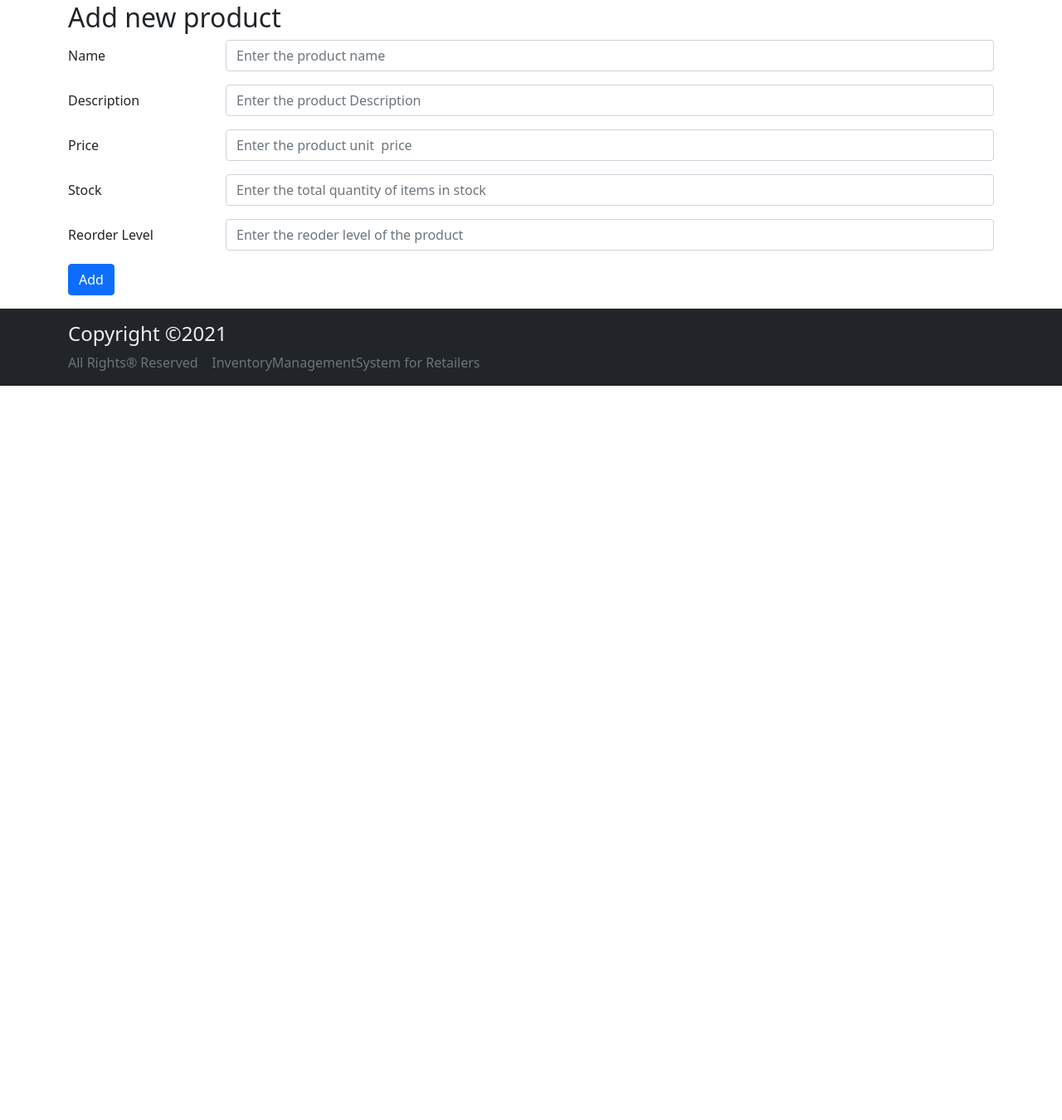
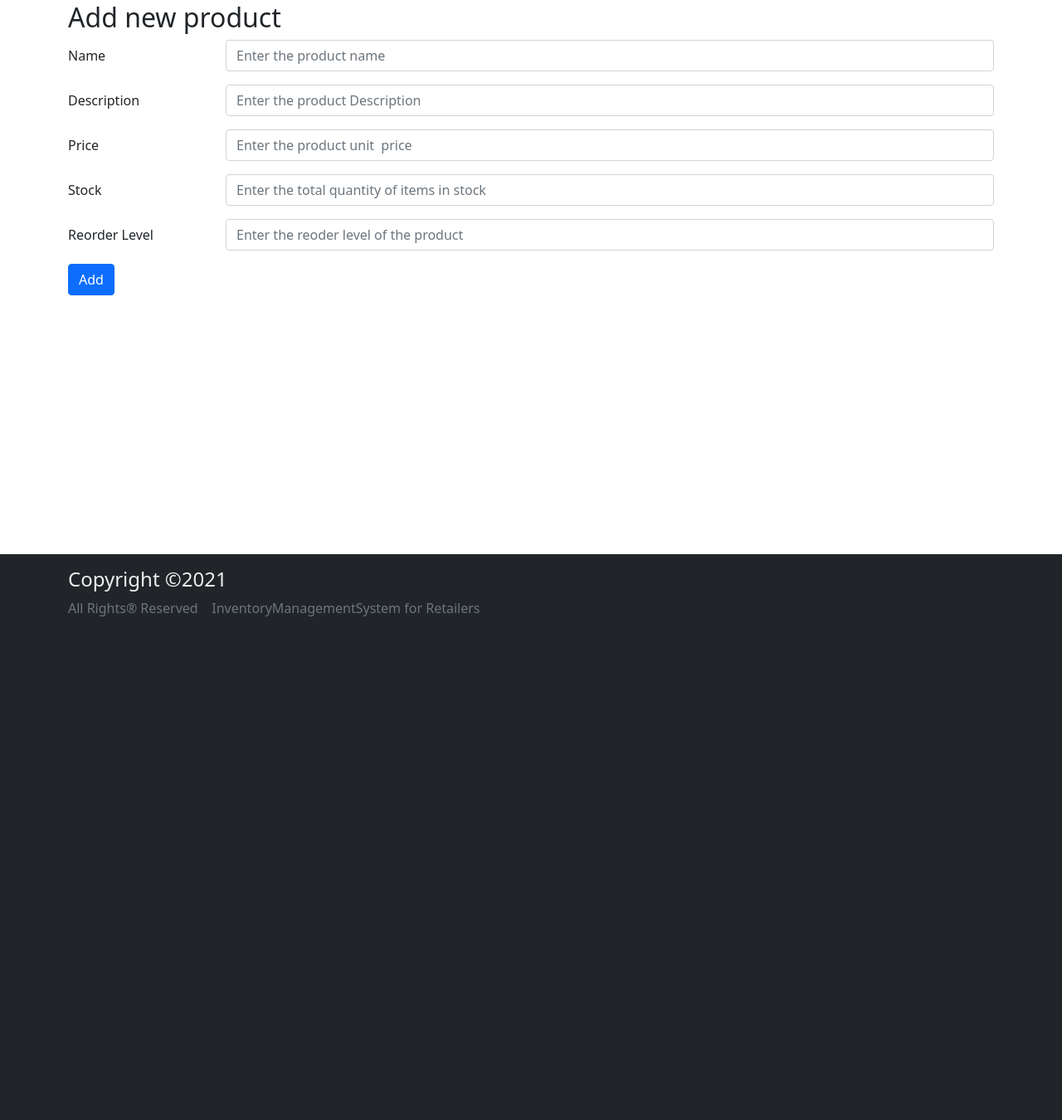
Before and after one commit to smartinternz02/SPS-10128-Inventory-Managment-System-for-Retailers, a Flask app: page /add in a window 1280 px wide. Shown: the part 70-1420 px from the top of the page at 83% size. Before the commit the page ends 535 px from the top, so only its background shows below. Run offline with Flask 2, Linux system fonts and the light colour scheme; some libraries are stand-ins or nearby versions.

Commit message:
ome new changes

```diff
--- a/templates/additem.html
+++ b/templates/additem.html
@@ -1,6 +1,12 @@
 {% extends "base.html" %}
 {%block title %}ims | add new product{% endblock %}
-{%block css %}{% endblock %}
+{%block css %}
+    <style>
+         .container{
+        height: 650px;
+    }
+    </style>
+{% endblock %}
 {% block imsactive %}active{% endblock %}
 
 {% block body %}
--- a/templates/login.html
+++ b/templates/login.html
@@ -3,6 +3,9 @@
 {%block css %}<style>
     p a:hover{
         color: rgb(211, 14, 14);
+    }
+    .container{
+        height: 650px;
     }
 </style>{% endblock %}
 
```
Also changed, not shown: templates/updateitem.html (+7 -1 lines), Project_Images/DFD-0.png (added), Project_Images/DFD-1.png (added), Project_Images/ERD.png (added), Project_Images/sps_10128.png (added).
